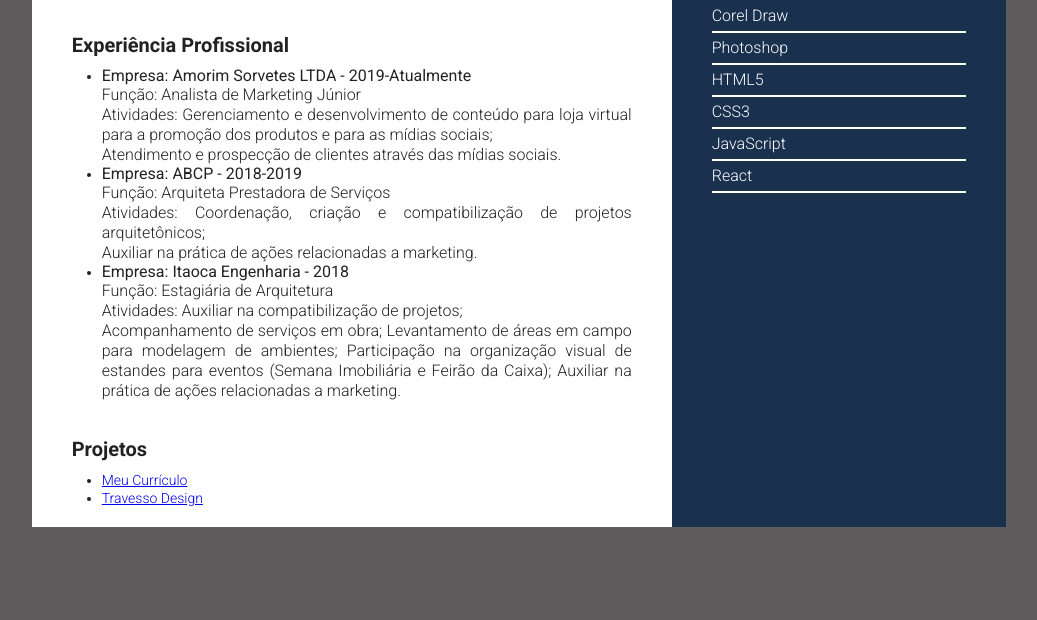
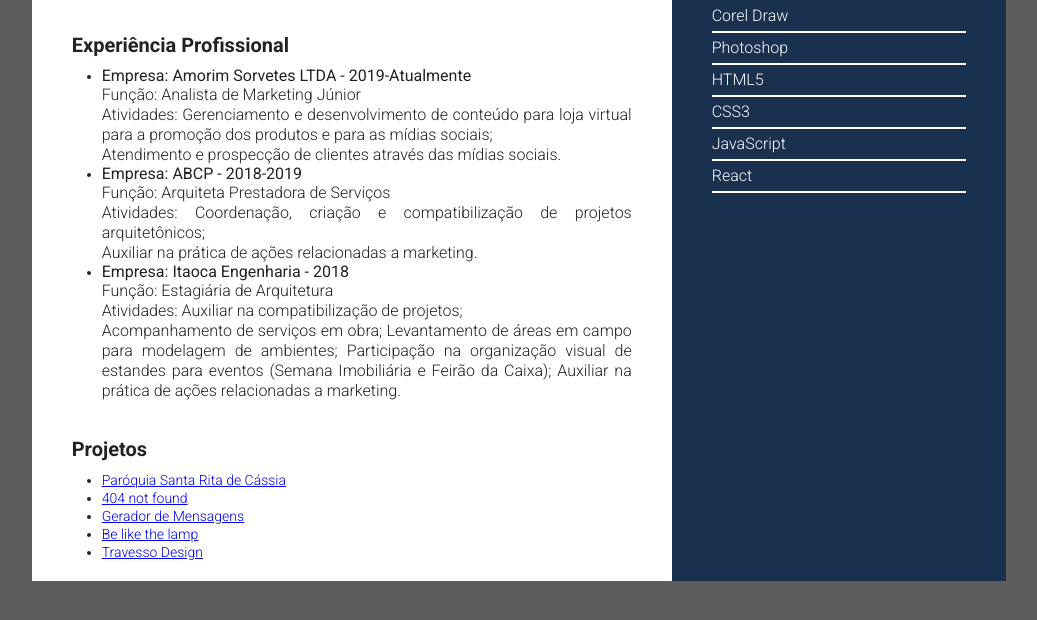
Before and after one commit to mariliandrad/curriculo-marilia, a plain HTML site: page index.html in a window 1280 px wide. Shown: the part 398-1018 px from the top of the page, without its empty margins (121-1158 px from the left). Drawn offline with Linux system fonts and the light colour scheme.

Commit message:
Atualização de projetos

```diff
--- a/index.html
+++ b/index.html
@@ -98,15 +98,31 @@
       <section>
         <h2>Projetos</h2>
         <ul>
-          <!--Meu Currículo-->
+					<!--Paróquia Santa Rita de Cássia-->
           <li>
-            <a href="https://curriculo-mari.glitch.me/" target="_blank">Meu Currículo</a>
+            <a href="https://paroquia-santa-rita-de-cassia.netlify.app/" target="_blank">Paróquia Santa Rita de Cássia</a>
+					</li>
+
+					<!--Página not-found-->
+          <li>
+            <a href="https://pagina-404.netlify.app/#" target="_blank">404 not found</a>
+					</li>
+
+					<!--Gerador de Mensagen-->
+          <li>
+            <a href="https://gerador-mensagens.netlify.app/" target="_blank">Gerador de Mensagens</a>
+					</li>
+
+					<!--Lamp-->
+          <li>
+            <a href="https://lamp-on-off.netlify.app/" target="_blank">Be like the lamp</a>
           </li>
 
-          <!--Projetos de Design-->
+					<!--Projetos de Design-->
           <li>
             <a href="https://instagram.com/travessodesign?igshid=ygm4bd3076dz" target="_blank">Travesso Design</a>
-          </li>
+					</li>
+
         </ul>
       </section>
     </section>
```
